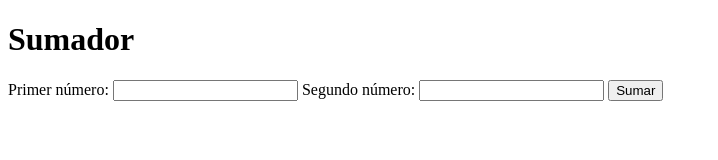
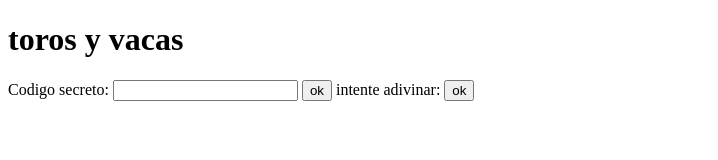
Before and after one commit to 6abriel1chiro/toros-y-vacas, a website built with Parcel: page index.html in a window 1280 px wide. Shown: the whole page, without its empty margins (0-718 px from the left). Built offline with nearby package versions, Linux system fonts and the light colour scheme.

Commit message:
added html

```diff
--- a/index.html
+++ b/index.html
@@ -10,13 +10,13 @@
 </head>
 
   <body>
-    <h1>Sumador</h1>
-    <form id="sumar-form">
-      <label for="primer-numero">Primer número:</label>
-      <input type="number" id="primer-numero" />
-      <label for="segundo-numero">Segundo número:</label>
-      <input type="number" id="segundo-numero" />
-      <input type="submit" value="Sumar" />
+    <h1>toros y vacas</h1>
+    <form id="codigo-form">
+      <label for="codigo">Codigo secreto:</label>
+      <input type="text" id="codigo" />
+      <button type="submit" id="registrar">ok </button>
+      <label for="adivinar" style="display: hidden;">intente adivinar:</label>
+      <button type="submit" id="adivinar" style="display: hidden;">ok </button>
     </form>
     <div id="resultado-suma-div"></div>
     <br>
```
